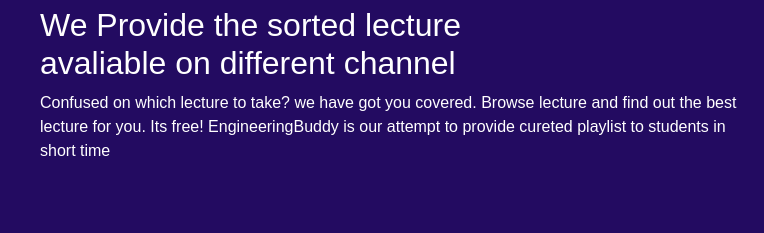
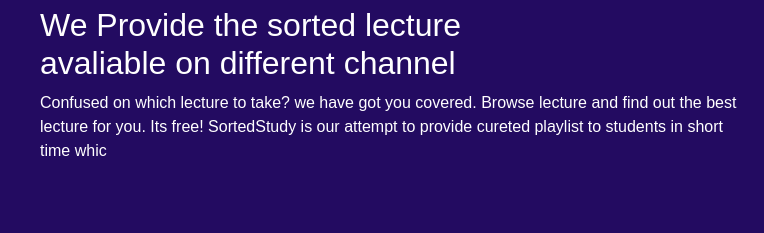
Before and after one commit to SortedStudy/SortedStudy, a plain HTML site: page index.html in a window 1280 px wide. Shown: the part 274-507 px from the top of the page, 458-1222 px from the left. Drawn offline with nearby package versions, Linux system fonts and the light colour scheme.

Commit message:
naam toh change karleta

```diff
--- a/index.html
+++ b/index.html
@@ -119,7 +119,7 @@
             <p id="para1">Confused on which lecture to take? we have got you covered. Browse lecture and find out the
               best lecture for
               you. Its
-              free! EngineeringBuddy is our attempt to provide cureted playlist to students in short time which took
+              free! SortedStudy is our attempt to provide cureted playlist to students in short time which took
               us age to find.
             </p>
           </div>
```
